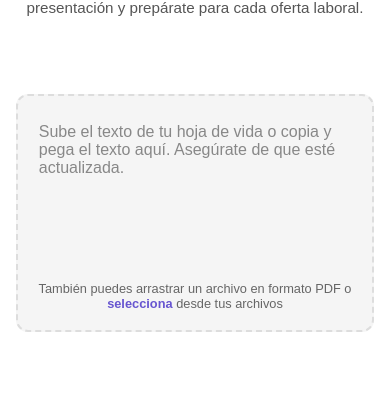
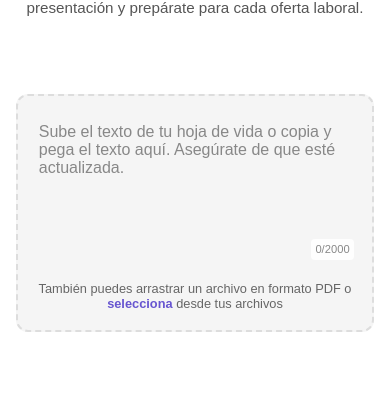
Before and after one commit to stivenDR14/ai-curriculum-analyser-generator, a Next.js app: page / in a window 390 px wide. Shown: the part 229-625 px from the top of the page. Built offline with nearby package versions, Linux system fonts and the light colour scheme.

Commit message:
counter of textarea

```diff
--- a/src/app/page.module.css
+++ b/src/app/page.module.css
@@ -75,6 +75,13 @@
   margin-bottom: 1.5rem;
 }
 
+.textAreaContainer {
+  width: 100%;
+  position: relative;
+  display: flex;
+  flex-direction: column;
+}
+
 .uploadArea {
   width: 100%;
   background-color: #f5f5f5;
@@ -116,6 +123,18 @@
 
 .vacancyTextarea::placeholder {
   color: #888;
+}
+
+.characterCount {
+  position: absolute;
+  bottom: 0;
+  right: 0;
+  font-size: 0.8rem;
+  color: #888;
+  padding: 0.5rem;
+  background-color: rgba(255, 255, 255, 0.9);
+  border-radius: 4px;
+  margin: 0.5rem;
 }
 
 .dragText {
@@ -204,6 +223,11 @@
   .landingPage {
     gap: 0rem;
   }
+
+  .characterCount {
+    font-size: 0.75rem;
+    padding: 0.4rem;
+  }
 }
 
 @media (max-width: 480px) {
@@ -241,4 +265,10 @@
     min-width: 180px;
     padding: 0.7rem;
   }
+
+  .characterCount {
+    font-size: 0.7rem;
+    padding: 0.3rem;
+    margin: 0.3rem;
+  }
 }
--- a/src/app/page.tsx
+++ b/src/app/page.tsx
@@ -12,6 +12,8 @@ import { Title, Subtitle } from "@/components/Typography";
 import UploadArea, { SelectText, UploadInfo } from "@/components/UploadArea";
 import { MAX_FILES } from "@/utils/constants";
 
+const MAX_CHARACTERS = 2000;
+
 export default function Home() {
   const [isRecruiter, setIsRecruiter] = useState(false);
   const [isAnimating, setIsAnimating] = useState(false);
@@ -19,6 +21,8 @@ export default function Home() {
   const [isLoading, setIsLoading] = useState(false);
   const [uploadedFiles, setUploadedFiles] = useState<File[]>([]);
   const [disableSelectFile, setDisableSelectFile] = useState(false);
+  const [recruiterText, setRecruiterText] = useState("");
+  const [cvText, setCvText] = useState("");
 
   useEffect(() => {
     if (!isAnimating) {
@@ -48,6 +52,20 @@ export default function Home() {
 
   const handleAnalyze = () => {
     setIsLoading(true);
+  };
+
+  const handleTextChange = (
+    e: React.ChangeEvent<HTMLTextAreaElement>,
+    isRecruiter: boolean
+  ) => {
+    const text = e.target.value;
+    if (text.length <= MAX_CHARACTERS) {
+      if (isRecruiter) {
+        setRecruiterText(text);
+      } else {
+        setCvText(text);
+      }
+    }
   };
 
   // Clases para ambas vistas
@@ -98,11 +116,19 @@ export default function Home() {
           uploadedFiles={uploadedFiles}
           setUploadedFiles={setUploadedFiles}
         >
+          <div className={styles.textAreaContainer}>
             <textarea
               autoFocus
               className={styles.vacancyTextarea}
               placeholder={landingPageHiringLabels.placeholderText}
+              value={recruiterText}
+              onChange={(e) => handleTextChange(e, true)}
+              maxLength={MAX_CHARACTERS}
             ></textarea>
+            <div className={styles.characterCount}>
+              {recruiterText.length}/{MAX_CHARACTERS}
+            </div>
+          </div>
           <UploadInfo>
             {landingPageCurriculumLabels.dragText}
             <SelectText
@@ -132,11 +158,19 @@ export default function Home() {
           uploadedFiles={uploadedFiles}
           setUploadedFiles={setUploadedFiles}
         >
+          <div className={styles.textAreaContainer}>
             <textarea
               autoFocus
               className={styles.vacancyTextarea}
               placeholder={landingPageCurriculumLabels.uploadInfo}
+              value={cvText}
+              onChange={(e) => handleTextChange(e, false)}
+              maxLength={MAX_CHARACTERS}
             ></textarea>
+            <div className={styles.characterCount}>
+              {cvText.length}/{MAX_CHARACTERS}
+            </div>
+          </div>
           <UploadInfo>
             {landingPageCurriculumLabels.dragText}
             <SelectText
--- a/src/components/UploadArea.module.css
+++ b/src/components/UploadArea.module.css
@@ -2,7 +2,6 @@
   width: 100%;
   display: flex;
   flex-direction: column;
-  gap: 1rem;
 }
 
 .uploadArea {
--- a/src/components/UploadArea.tsx
+++ b/src/components/UploadArea.tsx
@@ -6,7 +6,6 @@ import React, {
   Dispatch,
 } from "react";
 import styles from "./UploadArea.module.css";
-import { MAX_FILES } from "@/utils/constants";
 
 interface UploadAreaProps {
   children: React.ReactNode;
```
Lines whose indentation alone changed are shown as unchanged.
